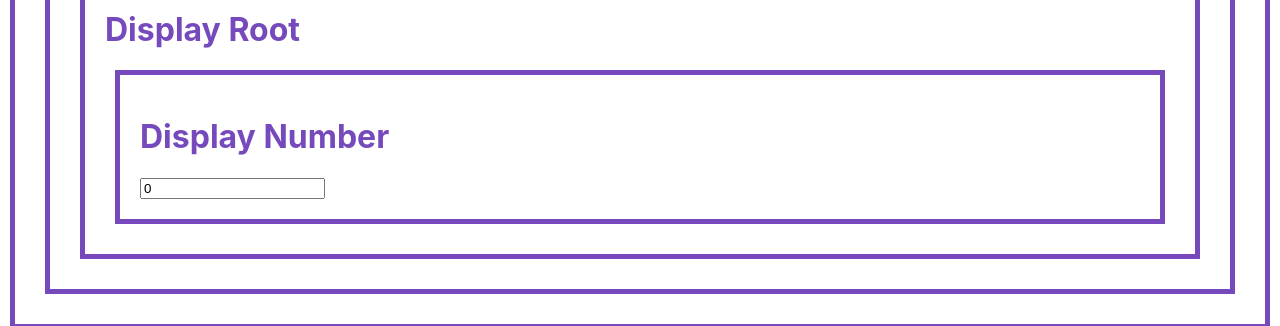
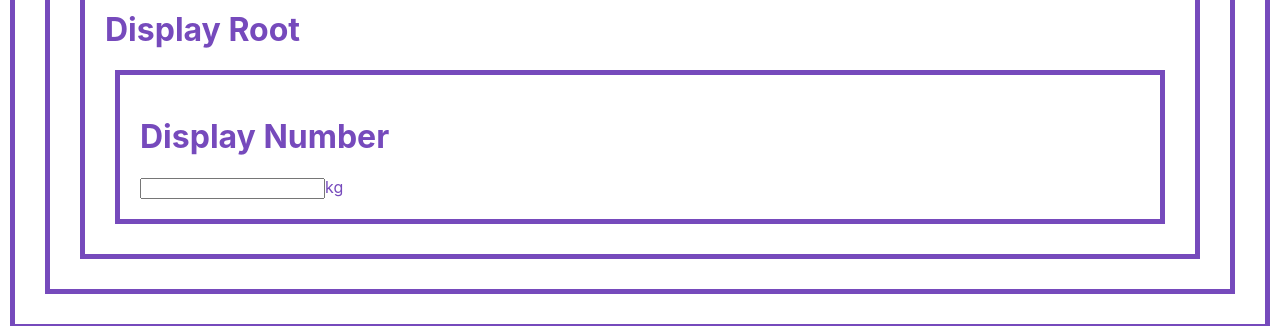
Before and after one commit to hyungsoolim/react-redux, a React (Create React App) app: page / in a window 1280 px wide. Shown: the part 566-892 px from the top of the page. Built offline with nearby package versions, Linux system fonts and the light colour scheme.

Commit message:
react-redux applied
connect and provider

```diff
--- a/package.json
+++ b/package.json
@@ -8,8 +8,9 @@
     "@testing-library/user-event": "^13.5.0",
     "react": "^18.2.0",
     "react-dom": "^18.2.0",
+    "react-redux": "^9.1.0",
     "react-scripts": "5.0.1",
-    "redux": "^4.0.5",
+    "redux": "^5.0.1",
     "web-vitals": "^2.1.4"
   },
   "scripts": {
--- a/src/components/DisplayNumber.jsx
+++ b/src/components/DisplayNumber.jsx
@@ -1,9 +1,10 @@
-const DisplayNumber = ({number}) => {
+const DisplayNumber = ({number, unit}) => {
 
   return (
     <div>
       <h1>Display Number</h1>
       <input readOnly type={"text"} value={number}/>
+      {unit}
     </div>
   );
 };
--- a/src/components/DisplayRoot.jsx
+++ b/src/components/DisplayRoot.jsx
@@ -4,7 +4,7 @@ const DisplayRoot = () => {
   return (
     <div>
       <h1>Display Root</h1>
-      <DisplayNumberContainer/>
+      <DisplayNumberContainer unit={"kg"}/>
     </div>
   )
 }
--- a/src/containers/AddNumberContainer.jsx
+++ b/src/containers/AddNumberContainer.jsx
@@ -1,11 +1,14 @@
 import AddNumber from "../components/AddNumber";
-import store from "../store"
+import {connect} from "react-redux";
 
-const AddNumberContainer = () => {
-  return <AddNumber onClick={(size) => {
-    store.dispatch({type: "INCREMENT", size: size})
-  }
-  }/>;
-};
-
-export default AddNumberContainer;
+export default connect()(AddNumber);
+// import store from "../store"
+//
+// const AddNumberContainer = () => {
+//   return <AddNumber onClick={(size) => {
+//     store.dispatch({type: "INCREMENT", size: size})
+//   }
+//   }/>;
+// };
+//
+// export default AddNumberContainer;
--- a/src/containers/DisplayNumberContainer.jsx
+++ b/src/containers/DisplayNumberContainer.jsx
@@ -1,18 +1,22 @@
 import DisplayNumber from "../components/DisplayNumber";
-import {useEffect, useState} from "react";
-import store from "../store";
+// import {useEffect, useState} from "react";
+// import store from "../store";
+import {connect} from "react-redux";
 
-const DisplayNumberContainer = () => {
+export default connect()(DisplayNumber);
 
-  const [number, setNumber] = useState(store.getState().number);
 
-  useEffect(() => {
-    store.subscribe(() => setNumber(store.getState().number))
-  }, [store.getState().number]);
+// const DisplayNumberContainer = () => {
+//
+//   const [number, setNumber] = useState(store.getState().number);
+//
+//   useEffect(() => {
+//     store.subscribe(() => setNumber(store.getState().number))
+//   }, [store.getState().number]);
+//
+//   return (
+//     <DisplayNumber number={number} />
+//   )
+// }
 
-  return (
-    <DisplayNumber number={number} />
-  )
-}
-
-export default DisplayNumberContainer;
+// export default DisplayNumberContainer;
--- a/src/index.js
+++ b/src/index.js
@@ -3,12 +3,16 @@ import ReactDOM from 'react-dom/client';
 import './index.css';
 import App from './App';
 import reportWebVitals from './reportWebVitals';
+import {Provider} from "react-redux";
+import store from "./store";
 
 const root = ReactDOM.createRoot(document.getElementById('root'));
 root.render(
   <React.StrictMode>
-    <h1>App</h1>
-    <App />
+    <Provider store={store}>
+      <h1>App</h1>
+      <App/>
+    </Provider>
   </React.StrictMode>
 );
 
```
Also changed, not shown: src/store.js (+4 -4 lines), 1 other file (tests, documents, lock files or other folders).
